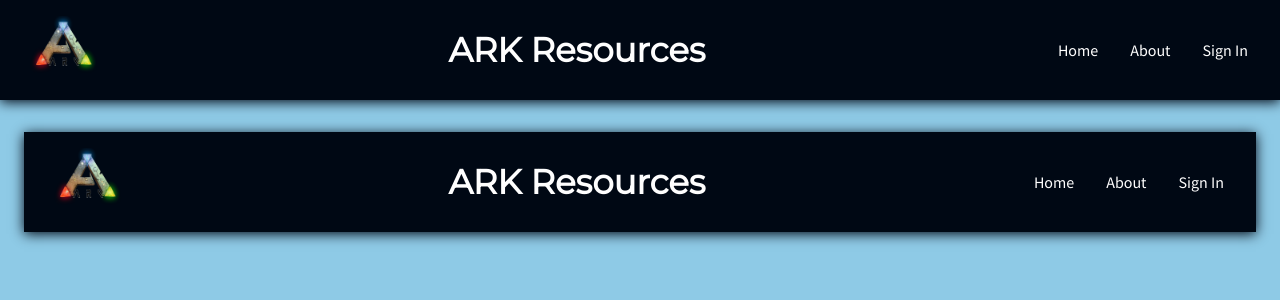
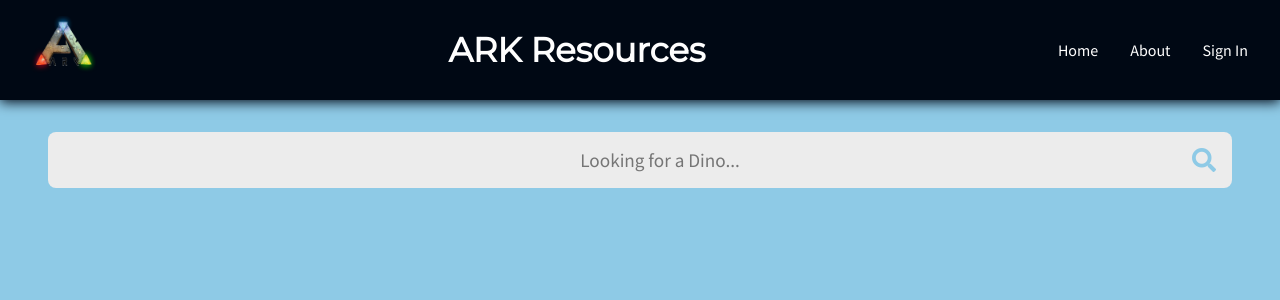
Before and after one commit to goochlap/ARK-fandom-project, a Vue app in the folder app/: page /#/ in a window 1280 px wide. Shown: the top 300 px of the page. Built offline with nearby package versions, Linux system fonts and the light colour scheme.

Commit message:
create a base input compo

```diff
--- a/app/src/assets/scss/_variables.scss
+++ b/app/src/assets/scss/_variables.scss
@@ -8,7 +8,7 @@ $body-font: 'Source Sans Pro', sans-serif;
 // THEME COLORS
 $primary: #023047;
 $secondary: #8ecae6;
-$background-main: #f0faff;
+$background-main: #c6e4f3;
 
 // COLORS
 $black: #000814;
--- a/app/src/assets/scss/components/_container.scss
+++ b/app/src/assets/scss/components/_container.scss
@@ -1,4 +1,4 @@
 .container {
-  padding: 2rem 1.5rem;
+  padding: 1rem 1.5rem;
   width: 100%;
 }
--- /dev/null
+++ b/app/src/components/base/BaseInput.vue
@@ -0,0 +1,87 @@
+<template>
+  <!-- Fixe label position if it will be necessary -->
+
+  <div class="field">
+    <label v-if="label" :for="id">
+      {{ label }}
+    </label>
+    <i v-if="icon" :class="['fas', `fa-${icon} icon`]" />
+    <input :id="id" :type="type" :value="modelValue" @input="updateInput" :placeholder="placeholder" />
+  </div>
+</template>
+
+<script>
+export default {
+  name: 'BaseInput',
+  props: {
+    icon: {
+      type: String,
+      default: null
+    },
+    id: {
+      type: String,
+      default: null
+    },
+    label: {
+      type: String,
+      default: null
+    },
+    modelValue: {
+      type: [String, Number],
+      default: null
+    },
+    placeholder: {
+      type: String,
+      default: null
+    },
+    type: {
+      type: String,
+      default: 'text'
+    }
+  },
+  methods: {
+    updateInput(event) {
+      this.$emit('update:modelValue', event.target.value)
+    }
+  }
+}
+</script>
+
+<style lang="scss" scoped>
+.field {
+  position: relative;
+  width: 100%;
+
+  i {
+    color: $secondary;
+    font-size: 1.5rem;
+    bottom: 0;
+    right: 0;
+    top: 0;
+    display: flex;
+    align-items: center;
+    flex-direction: column;
+    justify-content: center;
+    padding: 1rem;
+    position: absolute;
+  }
+
+  input {
+    background: $gray-light;
+    border: none;
+    border-radius: 0.5rem;
+    box-sizing: border-box;
+    color: $black;
+    font-size: 1.2rem;
+    padding: 1rem 1rem 1rem 3.5rem;
+    text-align: center;
+    width: 100%;
+
+    &:focus {
+      outline: none;
+      border: 1px solid rgb(57, 98, 136);
+      box-shadow: 0 0 6px $blue;
+    }
+  }
+}
+</style>
--- a/app/src/views/HomeView.vue
+++ b/app/src/views/HomeView.vue
@@ -1,16 +1,21 @@
 <template>
-  <div class="home">
-    <NavBar />
+  <div class="home container">
+    <BaseInput icon="search" placeholder="Looking for a Dino..." />
   </div>
 </template>
 
 <script>
-import NavBar from '@/components/NavBar.vue'
+import BaseInput from '@/components/base/BaseInput.vue'
 
 export default {
   name: 'HomeView',
   components: {
-    NavBar
+    BaseInput
   }
 }
 </script>
+
+<style scoped>
+.home {
+}
+</style>
```
